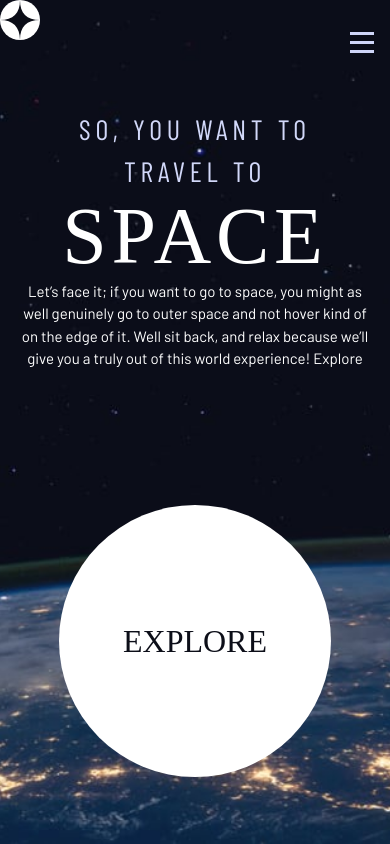
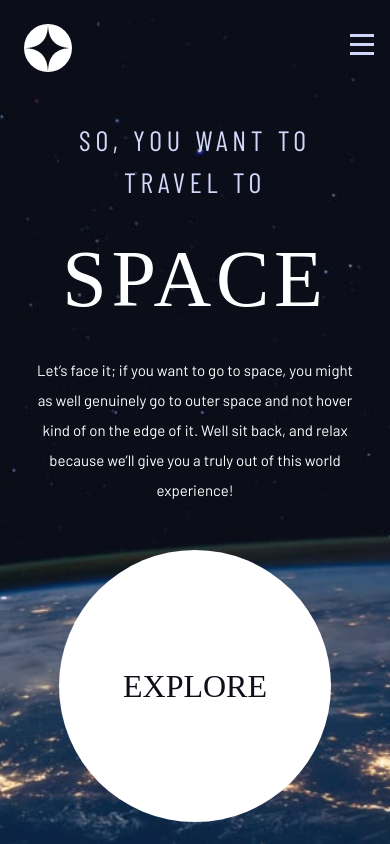
Before and after one commit to B1ack0ut1/frontendmentor-space-tourism-website, a Next.js app: page / in a window 390 px wide. Built offline with nearby package versions, Linux system fonts and the light colour scheme; a web font is replaced by a local one.

Commit message:
Worked on Navigation component, css, and homepage

```diff
--- a/src/app/components/Navigation.js
+++ b/src/app/components/Navigation.js
@@ -14,30 +14,25 @@ const Navigation = () => {
   };
 
   return (
-    <header>
-      <div>
-        <img
-          className="w-10 h-10 md:w-12 md:h-12"
-          src="/shared/logo.svg"
-          alt="logo"
-        />
+    <header className="primary-header">
+      <div className="logo flex justify-center items-center">
+        <img src="/shared/logo.svg" alt="logo" />
       </div>
       {/* <div className="lg:border lg:border-blue-300">random line</div> */}
       <button
         onClick={toggleNav}
-        className={`mobile-nav-toggle ${isNavOpen ? "open-nav" : ""}`}
+        className="mobile-nav-toggle"
         aria-controls="primary-navigation"
       >
-        <span className="sr-only" aria-expanded="false">
+        <span className="sr-only" aria-expanded={isNavOpen ? "true" : "false"}>
           Menu
         </span>
       </button>
       <nav>
         <menu
           id="primary-navigation"
-          className={`gap-8 px-16 primary-navigation underline-indicators ${
-            isNavOpen ? "open-nav" : ""
-          }`}
+          className={`gap-8 primary-navigation underline-indicators`}
+          data-visible={isNavOpen ? "true" : "false"}
         >
           <li className={isActive("/") ? "active" : ""}>
             <Link href="/" className="uppercase text-white letter-spacing-2">
--- a/src/app/globals.css
+++ b/src/app/globals.css
@@ -217,10 +217,10 @@ p {
     display: grid;
     text-align: center;
     place-items: center;
-    padding-inline: 1rem;
+    padding-inline: 2rem;
   }
 
-  @screen md {
+  @screen lg {
     .grid-container {
       text-align: left;
       column-gap: var(--container-gap, 2rem);
@@ -287,9 +287,29 @@ p {
     text-decoration: none;
   } */
 
+  /* primary-header */
+
+  .logo {
+    margin-inline: clamp(1.5rem, 5vw, 3.5rem);
+    width: 48px;
+    height: 48px;
+  }
+
+  .primary-header {
+    display: flex;
+    justify-content: space-between;
+    align-items: center;
+    height: 96px;
+  }
+
   .primary-navigation {
     display: flex;
     background-color: hsl(var(--clr-dark) / 0.95);
+  }
+
+  .primary-navigation a span {
+    font-weight: 700;
+    margin-right: 0.5em;
   }
 
   @supports (backdrop-filter: blur(1.5rem)) {
@@ -303,7 +323,7 @@ p {
     display: none;
   }
 
-  @media (max-width: 48rem) {
+  @media (max-width: 40rem) {
     .primary-navigation {
       flex-direction: column;
       position: fixed;
@@ -313,9 +333,10 @@ p {
       --underline-gap: 0.5rem;
       transform: translateX(100%);
       transition: transform 0.15s ease-in-out;
+      gap: clamp(1.5rem, 5vw, 3.5rem);
     }
 
-    .primary-navigation.open-nav {
+    .primary-navigation[data-visible="true"] {
       transform: translateX(0);
     }
 
@@ -331,20 +352,37 @@ p {
       top: 2rem;
       background: transparent;
       background-image: url("/shared/icon-hamburger.svg");
+      background-position: center;
       background-repeat: no-repeat;
       width: 1.5rem;
       aspect-ratio: 1;
       border: 0;
     }
 
-    .mobile-nav-toggle.open-nav {
+    .mobile-nav-toggle:has(span[aria-expanded="true"]) {
       background-image: url("/shared/icon-close.svg");
+    }
+
+    .mobile-nav-toggle:focus-visible {
+      outline: 5px solid white;
+      outline-offset: 5px;
     }
   }
 
-  .primary-navigation a span {
-    font-weight: 700;
-    margin-right: 0.5em;
+  @media (min-width: 40rem) and (max-width: 64rem) {
+    .primary-navigation {
+      padding-inline: 2.25rem;
+    }
+
+    .primary-navigation a span {
+      display: none;
+    }
+  }
+
+  @media (min-width: 64rem) {
+    .primary-navigation {
+      padding-inline: 4rem;
+    }
   }
 
   .underline-indicators > * {
@@ -365,7 +403,10 @@ p {
 
   .dot-indicators > * {
     background-color: hsl(var(--clr-light) / 0.25);
-    @apply p-[.5em] aspect-square rounded-full cursor-pointer;
+    padding: 0.5em;
+    aspect-ratio: 1;
+    border-radius: 9999px;
+    cursor: pointer;
   }
 
   .dot-indicators > *:hover,
@@ -390,9 +431,19 @@ p {
     @apply text-dark bg-white;
   }
 
+  .headline > span {
+    margin: 2rem 0;
+  }
+
+  .sub-headline {
+    max-width: 28rem;
+    line-height: 2;
+  }
+
   .home {
     background-image: url("/home/background-home-mobile.jpg");
     background-size: cover;
+    background-repeat: no-repeat;
     background-position: bottom center;
   }
 
--- a/src/app/page.js
+++ b/src/app/page.js
@@ -8,15 +8,15 @@ export default function Home() {
       <Navigation />
       <div className="grid-container grid-container--home">
         <div>
-          <h1 className="text-accent fs-500 font-sans-cond uppercase letter-spacing-1">
+          <h1 className="headline text-accent fs-500 font-sans-cond uppercase letter-spacing-1">
             So, you want to travel&nbsp;to{" "}
             <span className="fs-900 font-serif text-white block">Space</span>
           </h1>
-          <p>
+          <p className="sub-headline">
             Let’s face it; if you want to go to space, you might as well
             genuinely go to outer space and not hover kind of on the edge of it.
             Well sit back, and relax because we’ll give you a truly out of this
-            world experience! Explore
+            world experience!
           </p>
         </div>
         <div>
```
